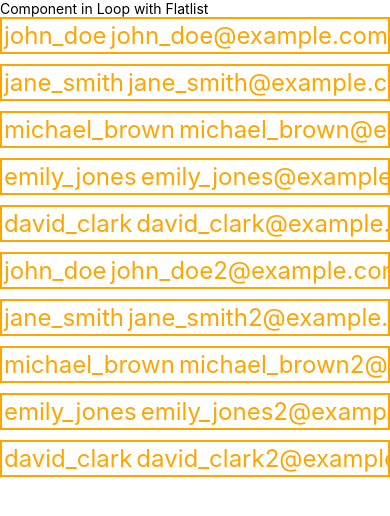
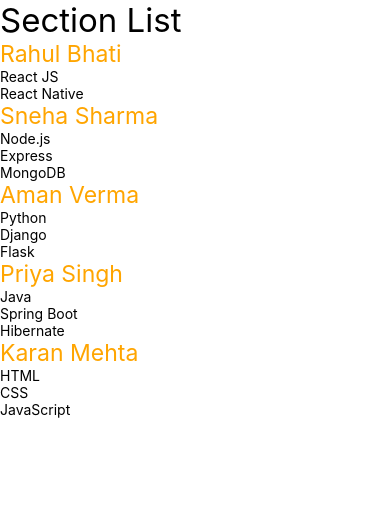
Before and after one commit to Rahul-7027/React_Native, a React Native app: screen / in a window 390 px wide. Shown: the top 516 px of the page. Built offline with nearby package versions, Linux system fonts and the light colour scheme.

Commit message:
section list and flat list diff

```diff
--- a/App.js
+++ b/App.js
@@ -8,6 +8,7 @@ import FlatListData from './components/FlatListData'
 import CustomList from './components/CustomList'
 import GridSystem from './components/GridSystem'
 import LoopList from './components/LoopList'
+import SectionListData from './components/SectionListData'
 
 
 
@@ -20,7 +21,8 @@ const App = () => {
       {/* <FlatListData/> */}
       {/* <CustomList/> */}
       {/* <GridSystem/> */}
-      <LoopList/>
+      {/* <LoopList/> */}
+      <SectionListData/>
     </View>
   )
 }
--- /dev/null
+++ b/components/SectionListData.js
@@ -0,0 +1,45 @@
+import React from 'react'
+import { View, Text, SectionList } from 'react-native'
+
+const SectionListData = () => {
+    const developers = [
+        {
+            id: 1,
+            name: "Rahul Bhati",
+            data: ["React JS", "React Native"]
+        },
+        {
+            id: 2,
+            name: "Sneha Sharma",
+            data: ["Node.js", "Express", "MongoDB"]
+        },
+        {
+            id: 3,
+            name: "Aman Verma",
+            data: ["Python", "Django", "Flask"]
+        },
+        {
+            id: 4,
+            name: "Priya Singh",
+            data: ["Java", "Spring Boot", "Hibernate"]
+        },
+        {
+            id: 5,
+            name: "Karan Mehta",
+            data: ["HTML", "CSS", "JavaScript"]
+        }
+    ];
+
+    return (
+        <View>
+            <Text style={{ fontSize: 33 }}>Section List</Text>
+            <SectionList
+                sections={developers}
+                renderItem={({ item }) => <Text>{item}</Text>}
+                renderSectionHeader={({ section: { name } }) => (<Text style={{ fontSize: 23, color: "orange" }}>{name}</Text>)}
+            />
+        </View>
+    )
+}
+
+export default SectionListData
```
